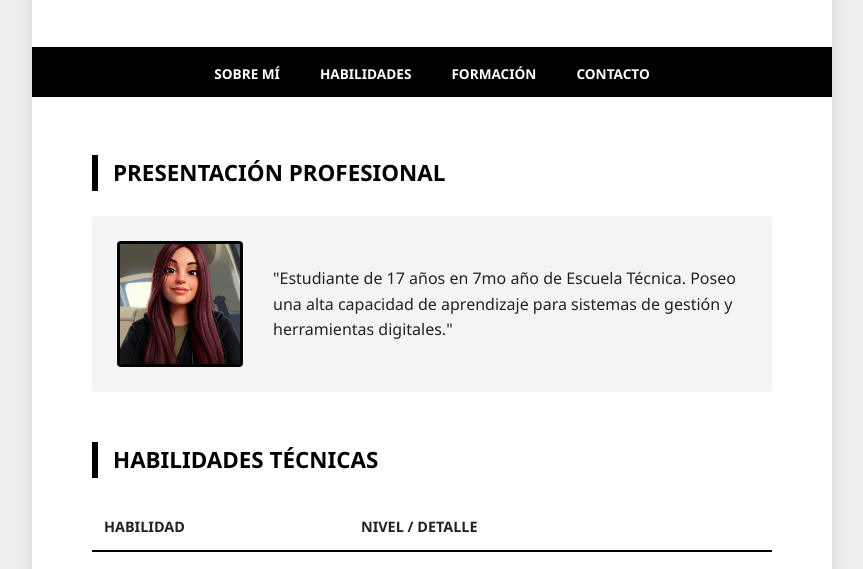
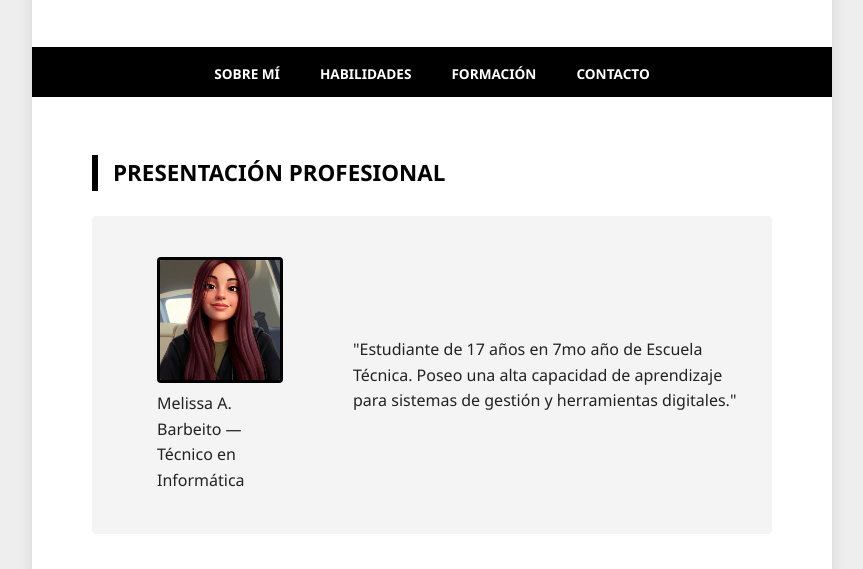
Before and after one commit to melissabarbeito/cv-digital, a plain HTML site: page index.html in a window 1280 px wide. Shown: the part 155-724 px from the top of the page, without its empty margins (208-1071 px from the left). Drawn offline with Linux system fonts and the light colour scheme.

Commit message:
Update index.html

```diff
--- a/index.html
+++ b/index.html
@@ -24,9 +24,12 @@
         <main>
             <section id="sobre-mi">
                 <h2>Presentación Profesional</h2>
-                <div class="profile-container">
-                    <img src="foto.jpg" alt="Melissa Angelina Barbeito" class="profile-img">
-                    <p>
+               <div class="profile-container">
+            <figure>
+                    <img src="foto.jpg" alt="Foto de perfil de Melissa Barbeito" class="profile-img">
+                    <figcaption>Melissa A. Barbeito — Técnico en Informática</figcaption>
+                   </figure>
+                   <p>
                         "Estudiante de 17 años en 7mo año de Escuela Técnica. Poseo una alta capacidad de aprendizaje para sistemas de gestión y herramientas digitales."
                     </p>
                 </div>
```
